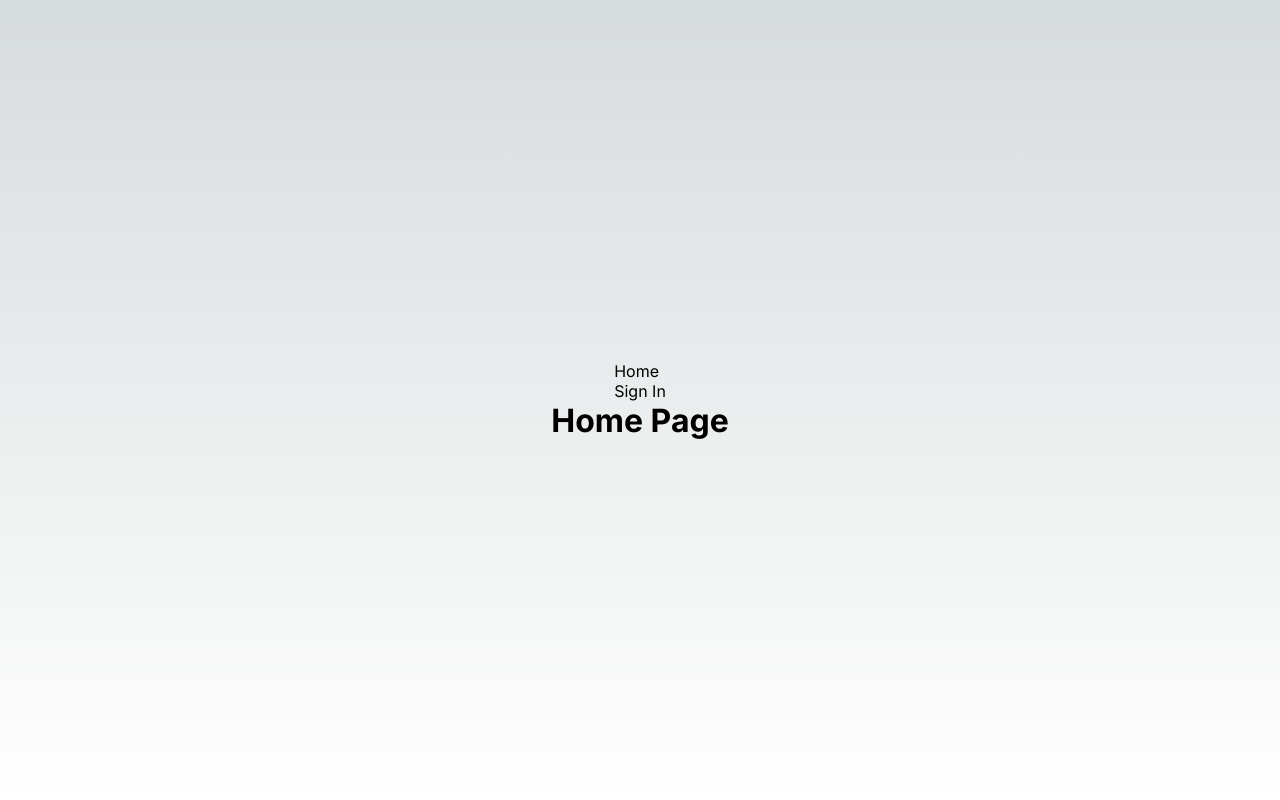
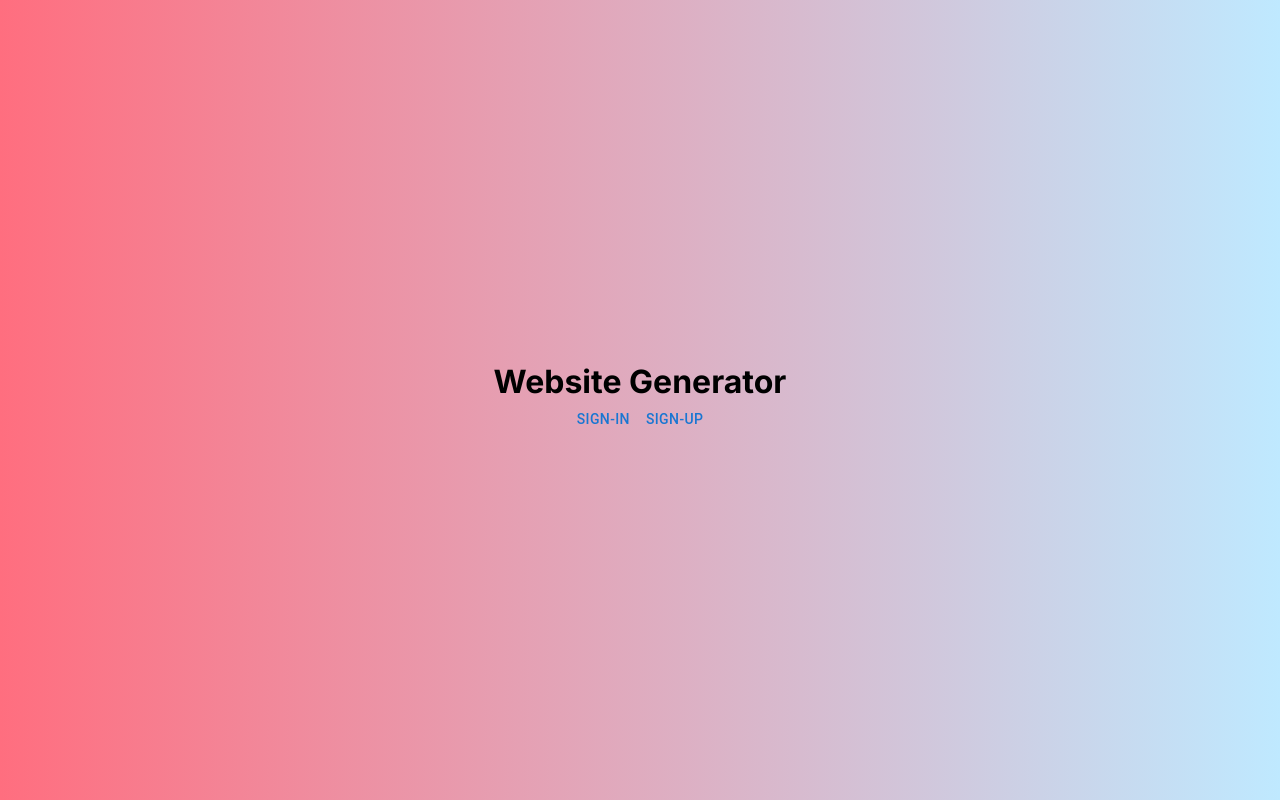
Before and after one commit to IdkwhatImD0ing/WebsiteGenerator, a Next.js app in the folder client/: page / in a window 1280 px wide. Built offline with nearby package versions, Linux system fonts and the light colour scheme; no server answers.

Commit message:
fix homepage

```diff
--- a/client/app/page.js
+++ b/client/app/page.js
@@ -1,22 +1,36 @@
-import Image from "next/image";
+import Link from 'next/link';
+import { redirect } from 'next/navigation';
+import { Button, Box } from '@mui/material';
 
-import TopBar from "./topbar";
+import { auth } from '@clerk/nextjs';
 
 export default function Home() {
+  const { userId } = auth();
+
+  if (userId) {
+    redirect('/main');
+  }
   return (
-    <div
-      style={{
-        height: "100vh",
-        width: "100vw",
-        display: "flex",
-        flexDirection: "column",
-        justifyContent: "center",
-        alignItems: "center",
+    <Box
+      height='100vh'
+      width='100vw'
+      display='flex'
+      flexDirection='column'
+      justifyContent='center'
+      alignItems='center'
+      sx={{
+        backgroundImage: 'linear-gradient(to right, #ff6e7f, #bfe9ff)'
       }}
     >
-      {/* main */}
-      <TopBar />
-      <h1>Home Page</h1>
-    </div>
+      <h1>Website Generator</h1>
+      <Box display='flex' flexDirection='row'>
+        <Link href='/sign-in' passHref>
+          <Button>Sign-in</Button>
+        </Link>
+        <Link href='/sign-up' passHref>
+          <Button>Sign-up</Button>
+        </Link>
+      </Box>
+    </Box>
   );
 }
```
